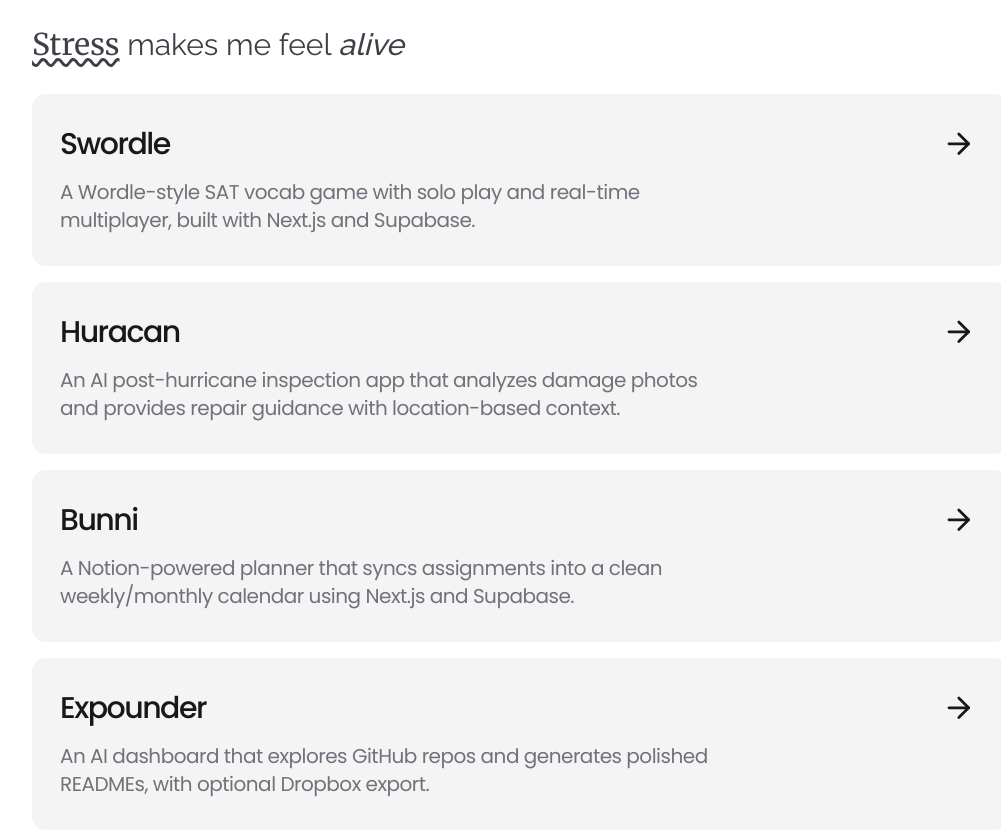
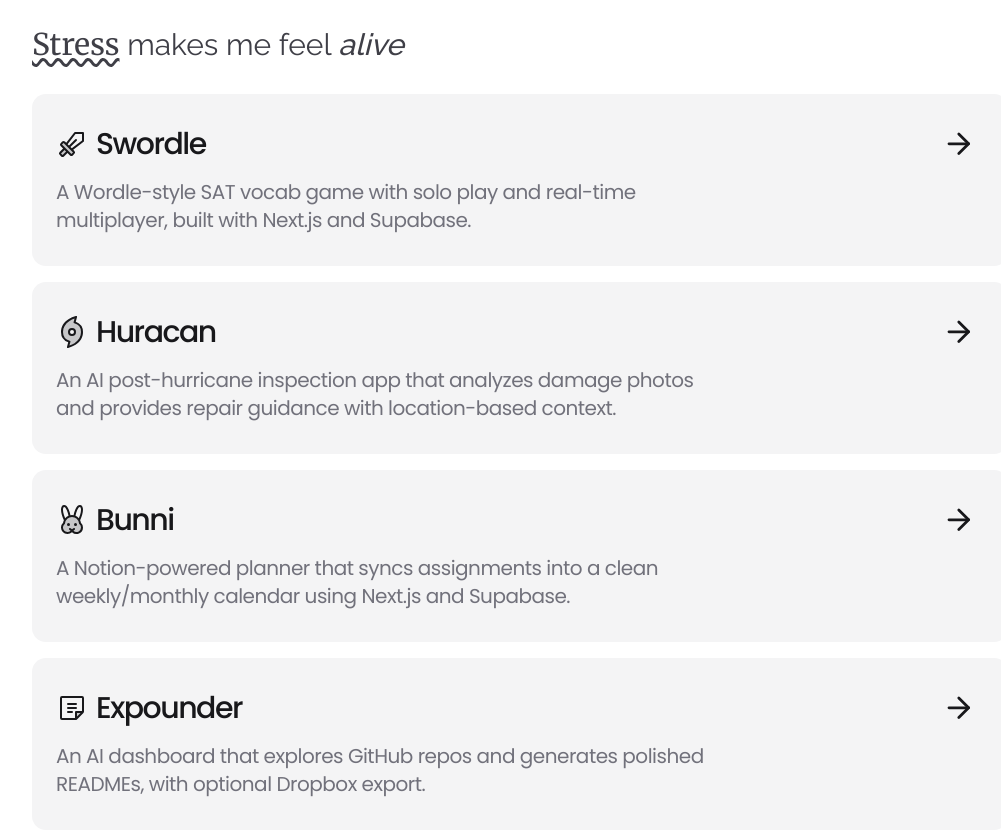
Before and after one commit to dantewins/portfolio, a Next.js app: page / in a window 1280 px wide. Shown: the part 1620-2456 px from the top of the page, without its empty margins (120-1121 px from the left). Built offline with nearby package versions, Linux system fonts and the light colour scheme.

Commit message:
added icons to projects

```diff
--- a/app/page.tsx
+++ b/app/page.tsx
@@ -5,6 +5,7 @@
 import { Button } from '@/components/ui/button';
 import { Card, CardHeader } from '@/components/ui/card';
 import { ArrowRight, Play } from 'lucide-react';
+import { SwordIcon, HurricaneIcon, RabbitIcon, NoteIcon } from '@phosphor-icons/react';
 import { useRef } from 'react';
 
 const projects = [
@@ -12,21 +13,25 @@
     title: "Swordle",
     desc: "A Wordle-style SAT vocab game with solo play and real-time multiplayer, built with Next.js and Supabase.",
     repo: "https://github.com/dantewins/swordle",
+    icon: <SwordIcon size={32} weight="duotone" className="text-zinc-900" />,
   },
   {
     title: "Huracan",
     desc: "An AI post-hurricane inspection app that analyzes damage photos and provides repair guidance with location-based context.",
     repo: "https://github.com/dantewins/huracan",
+    icon: <HurricaneIcon size={32} weight="duotone" className="text-zinc-900" />,
   },
   {
     title: "Bunni",
     desc: "A Notion-powered planner that syncs assignments into a clean weekly/monthly calendar using Next.js and Supabase.",
     repo: "https://github.com/dantewins/bunni",
+    icon: <RabbitIcon size={32} weight="duotone" className="text-zinc-900" />,
   },
   {
     title: "Expounder",
     desc: "An AI dashboard that explores GitHub repos and generates polished READMEs, with optional Dropbox export.",
     repo: "https://github.com/dantewins/expounder",
+    icon: <NoteIcon size={32} weight="duotone" className="text-zinc-900" />,
   },
 ];
 
@@ -107,13 +112,20 @@
                   className="group overflow-hidden border-none shadow-none transition bg-zinc-100 rounded-xl hover:cursor-pointer hover:scale-102 transition ease-in-out duration-300 sm:p-6 px-4 py-5"
                 >
                   <Link href={project.repo} target="_blank" rel="noopener noreferrer">
-                    <CardHeader className="text-zinc-900 mt-0 sm:my-2 ml-0 sm:ml-1 sm:gap-2 sm:px-0 px-2">
-                      <div className="flex items-center justify-between">
-                        <span className="text-xl sm:text-2xl md:text-3xl font-medium flex items-center font-[poppins] tracking-tighter">
-                          {project.title}
-                        </span>
-                        <ArrowRight className="transition-transform duration-1000 ease-in-out transform group-hover:rotate-[360deg] mr-2 md:h-[2.1rem] md:w-[2.1rem] sm:h-[1.8rem] sm:w-[1.8rem] h-[1.6rem] w-[1.6rem]" />
+                    <CardHeader className="text-zinc-900 mt-0 sm:my-2 sm:gap-2 sm:px-0 px-2">
+                      <div className="flex items-center justify-between gap-4">
+                        <div className="flex items-center gap-1 md:gap-2 min-w-0">
+                          <div className="shrink-0">
+                            {project.icon}
+                          </div>
+                          <span className="text-xl sm:text-2xl md:text-3xl font-medium flex items-center font-[poppins] tracking-tighter">
+                            {project.title}
+                          </span>
+                        </div>
+
+                        <ArrowRight className="shrink-0 transition-transform duration-1000 ease-in-out transform group-hover:rotate-[360deg] mr-2 md:h-[2.1rem] md:w-[2.1rem] sm:h-[1.8rem] sm:w-[1.8rem] h-[1.6rem] w-[1.6rem]" />
                       </div>
+
                       <div className="grid grid-cols-7">
                         <span className="text-sm sm:text-lg md:text-xl font-[poppins] font-normal mt-1 md:mt-2 text-zinc-500 tracking-tight col-span-5 sm:col-span-6 md:col-span-5">
                           {project.desc}
--- a/package.json
+++ b/package.json
@@ -9,6 +9,7 @@
     "lint": "eslint"
   },
   "dependencies": {
+    "@phosphor-icons/react": "^2.1.10",
     "class-variance-authority": "^0.7.1",
     "clsx": "^2.1.1",
     "lucide-react": "^0.575.0",
```
Also changed, not shown: 1 other file (tests, documents, lock files or other folders).
